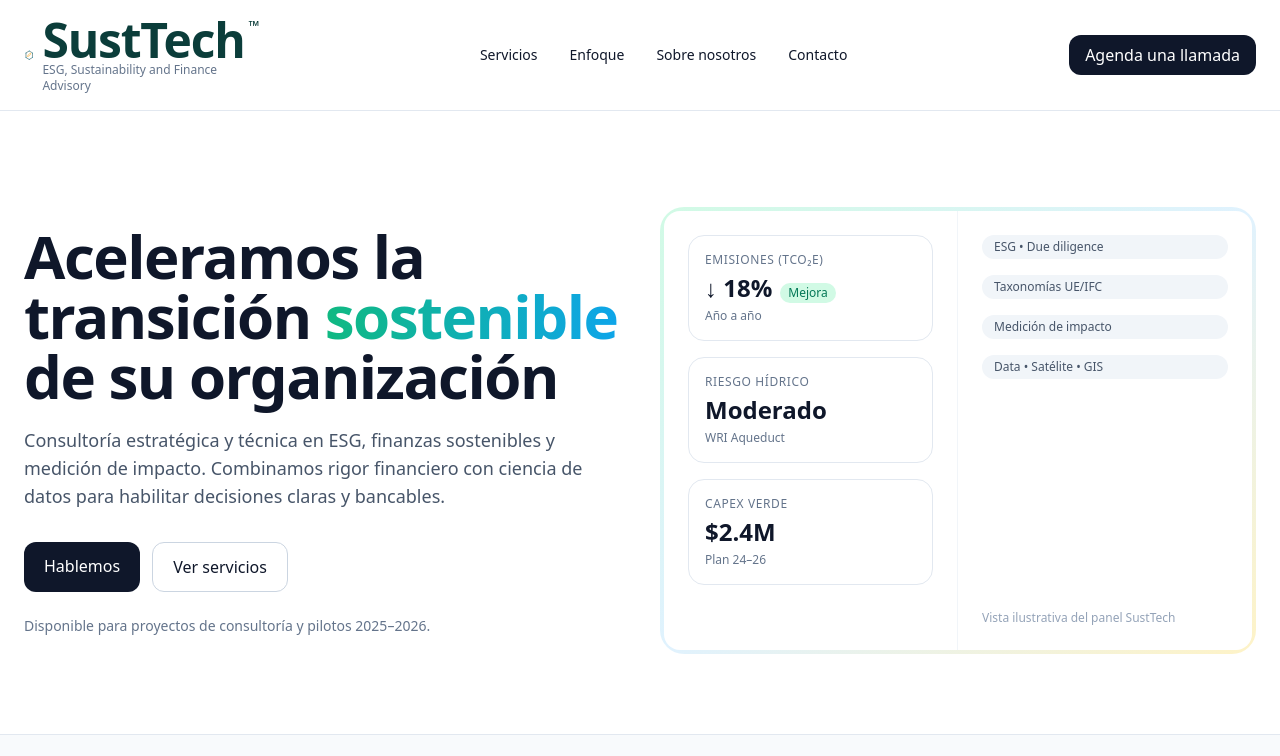
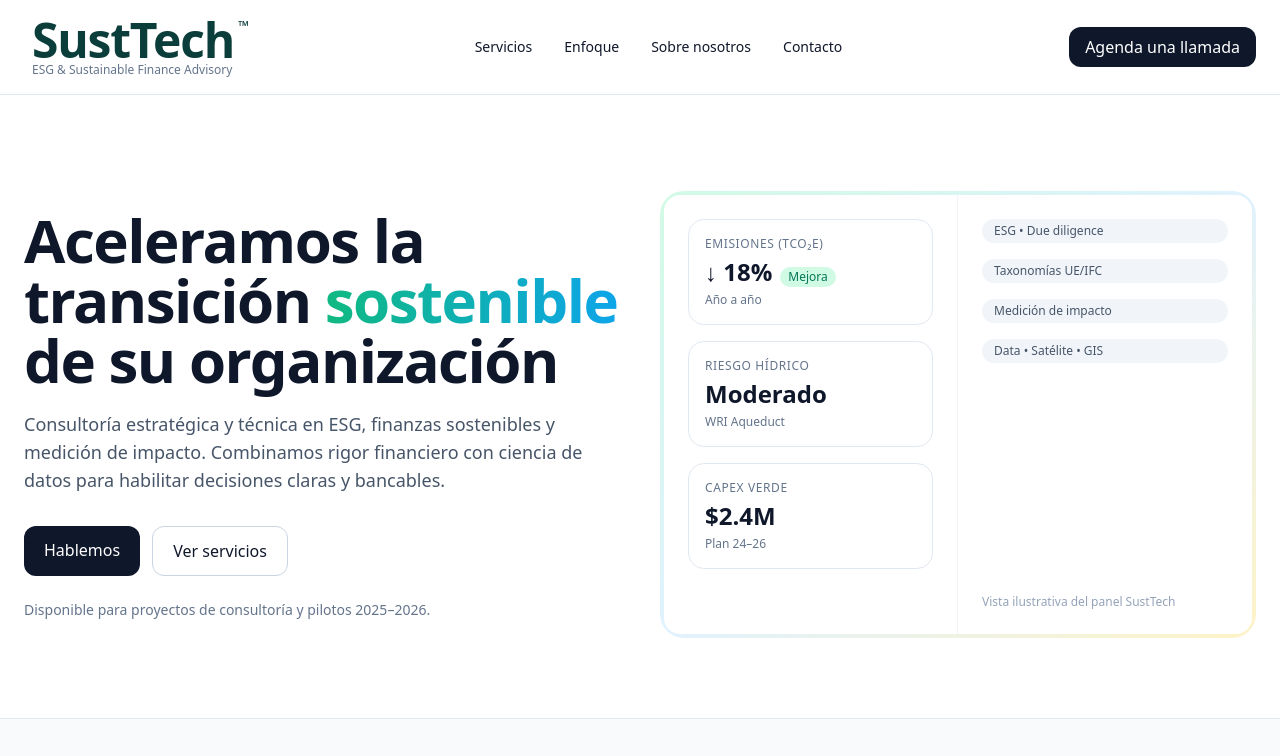
Before and after one commit to diegobrenes/susttech-site, a plain HTML site: page index.html in a window 1280 px wide. Shown: the top 756 px of the page. Drawn offline with nearby package versions, Linux system fonts and the light colour scheme.

Commit message:
reverted tag line to original

```diff
--- a/index.html
+++ b/index.html
@@ -48,7 +48,7 @@
 
         <div class="leading-tight">
           <div class="text-5xl font-bold tracking-tight" style="color: #0B3D3A;">SustTech<span class="align-top text-sm ml-1">™</span></div>
-          <div class="text-xs text-slate-500 -mt-0.5">ESG, Sustainability and Finance Advisory</div>
+          <div class="text-xs text-slate-500 -mt-0.5">ESG &amp; Sustainable Finance Advisory</div>
         </div>
       </div>
       <nav class="hidden md:flex items-center gap-8 text-sm">
```
